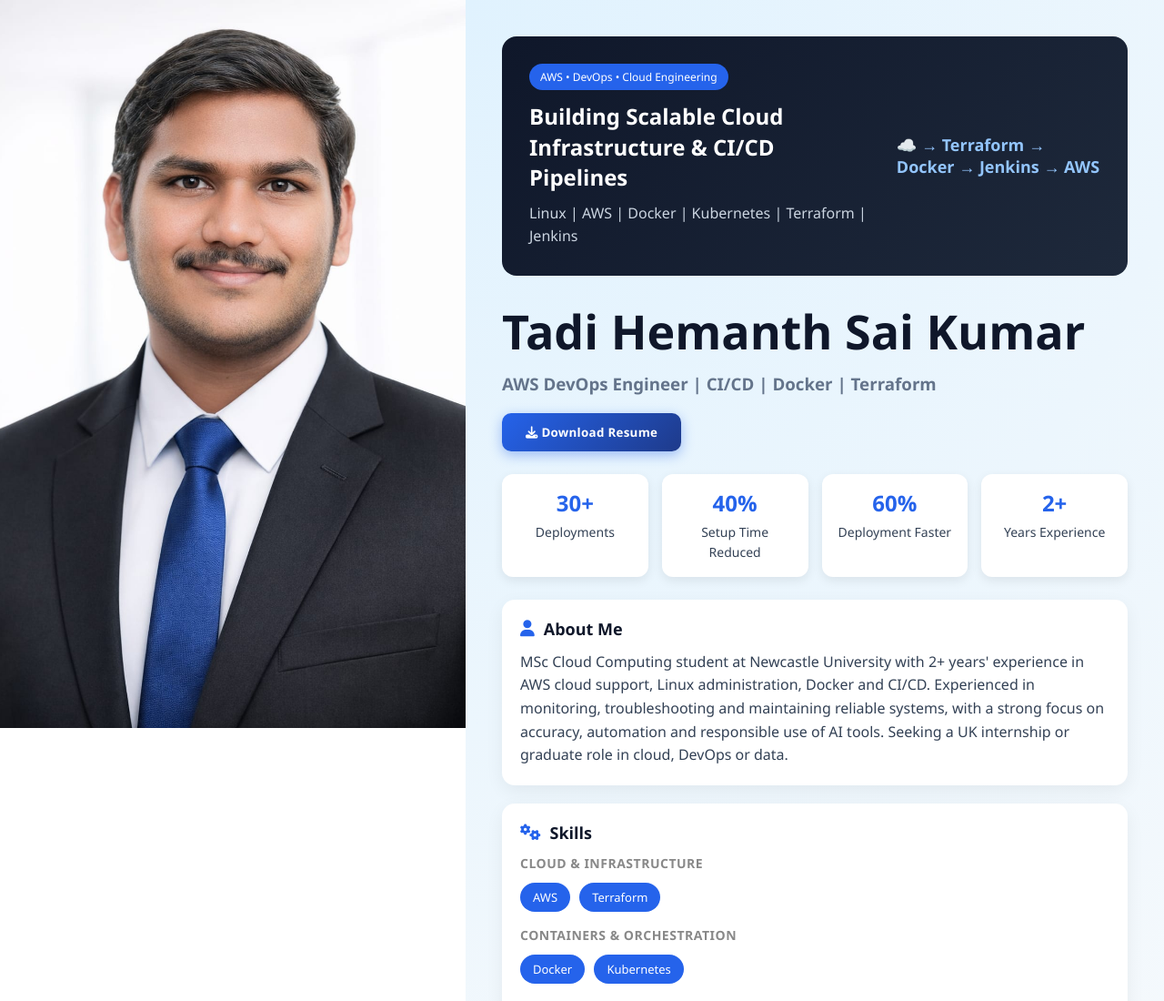
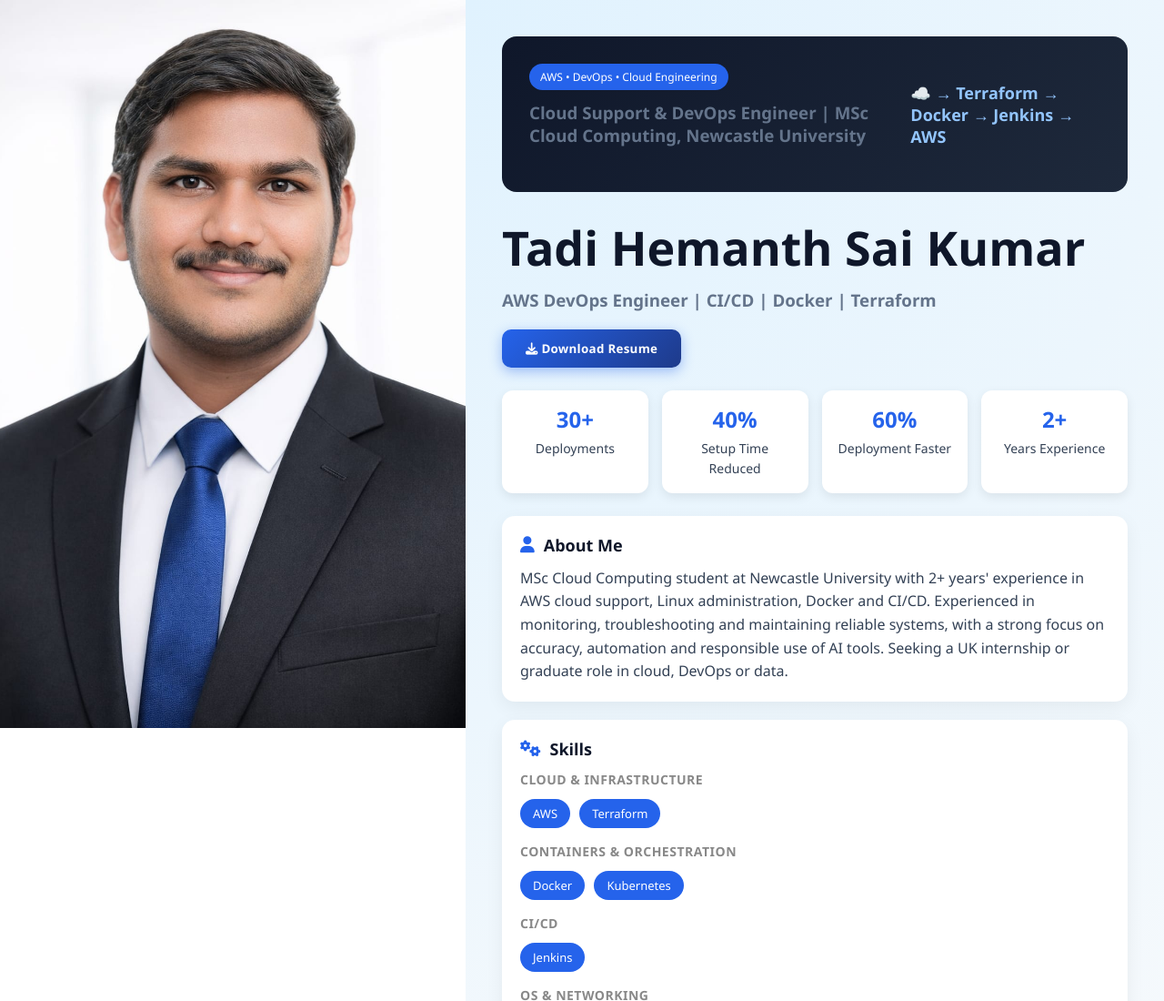
Before and after one commit to hemanthtadi/My-Portfolio, a plain HTML site: page index.html in a window 1280 px wide. Shown: the top 1100 px of the page at 91% size. Drawn offline with Linux system fonts and the light colour scheme.

Commit message:
Update index.html

```diff
--- a/index.html
+++ b/index.html
@@ -28,13 +28,9 @@
             AWS • DevOps • Cloud Engineering
           </span>
 
-          <h2>
-            Building Scalable Cloud Infrastructure & CI/CD Pipelines
-          </h2>
-
-          <p>
-            Linux | AWS | Docker | Kubernetes | Terraform | Jenkins
-          </p>
+          <h3>
+  Cloud Support &amp; DevOps Engineer | MSc Cloud Computing, Newcastle University
+</h3>
 
         </div>
 
```
